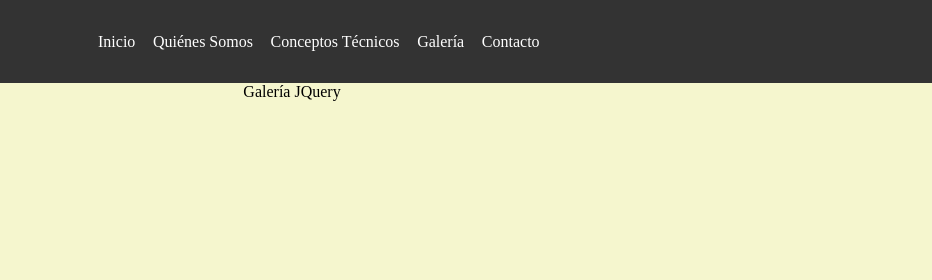
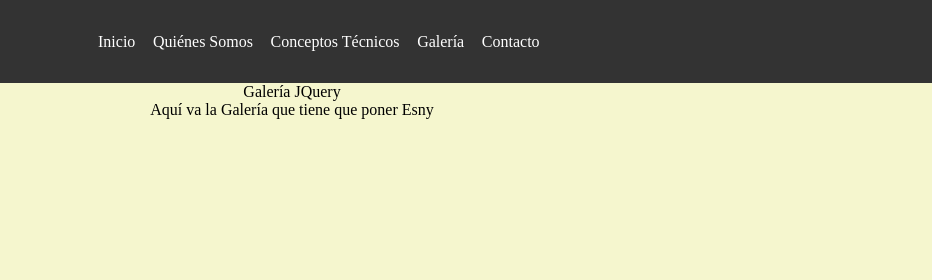
Before and after one commit to cristianmoreno/miesconstrucciones, a plain HTML site: page Web/index.html in a window 1280 px wide. Shown: the top 280 px of the page, 348-1280 px from the left. Drawn offline with Linux system fonts and the light colour scheme.

Commit message:
Veeeeeeee tan bacano

```diff
--- a/Web/index.html
+++ b/Web/index.html
@@ -22,6 +22,7 @@
 	<section>
 		<div id="galeriaquery">
 		    <p>Galería JQuery</p>
+		    <p>Aquí va la Galería que tiene que poner Esny</p>
 	    </div>
 	</section>
 	<section>
```
